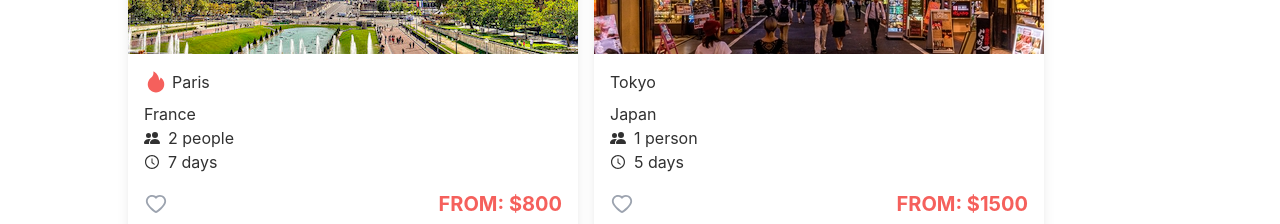
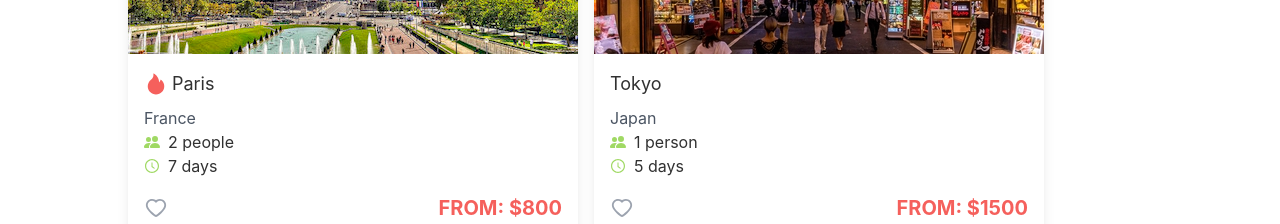
Before and after one commit to marchingbeagle/ReacTour, a React (Create React App) app: page / in a window 1280 px wide. Shown: the part 284-508 px from the top of the page. Built offline with nearby package versions, Linux system fonts and the light colour scheme.

Commit message:
better style for the card

```diff
--- a/src/components/Card/index.jsx
+++ b/src/components/Card/index.jsx
@@ -11,20 +11,20 @@ export default function Card({ trip, updateFavorite }) {
     <li className=" shadow-lg rounded-lg text-black">
       <img className="rounded-t-lg" src={trip.path} alt={trip.name_of_place} />
       <div className="p-4">
-        <header className="flex gap-1 items-center mb-2">
+        <header className="flex gap-1 items-center mb-2 text-lg">
           {trip.hot && <AiFillFire className="text-red text-2xl" />}
           <h3>{trip.name_of_place}</h3>
         </header>
-        <span>{trip.country}</span>
+        <span className="text-gray-600">{trip.country}</span>
         <ul>
           <li className="flex items-center gap-2">
-            <BsPeopleFill />
+            <BsPeopleFill className="text-green" />
             {`${trip.number_of_people} ${
               trip.number_of_people > 1 ? "people" : "person"
             }`}
           </li>
           <li className="flex items-center gap-2">
-            <AiOutlineClockCircle /> {trip.time_of_trip}
+            <AiOutlineClockCircle className="text-green" /> {trip.time_of_trip}
           </li>
         </ul>
         <footer className="pt-4 flex justify-between items-center">
```
